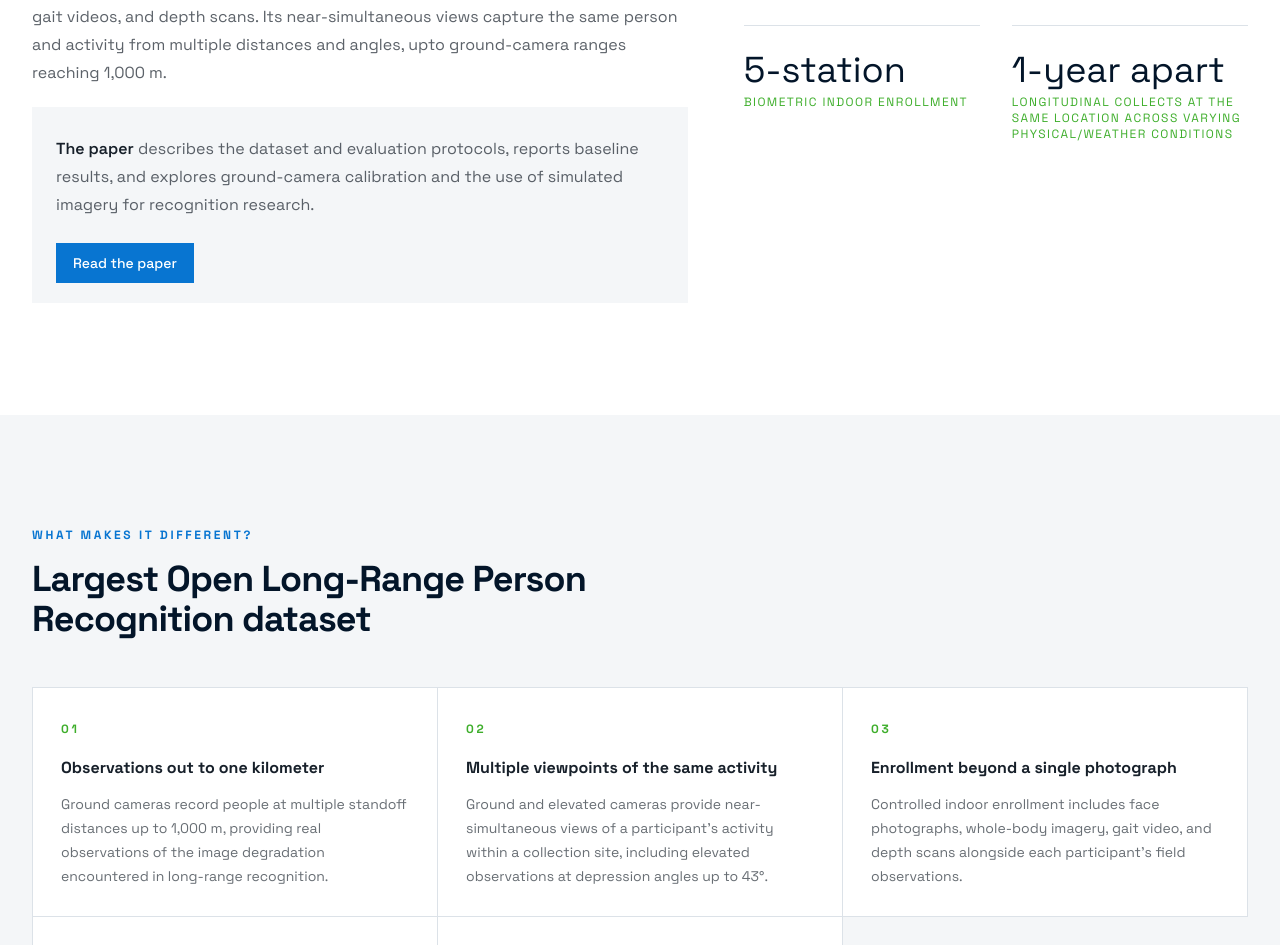
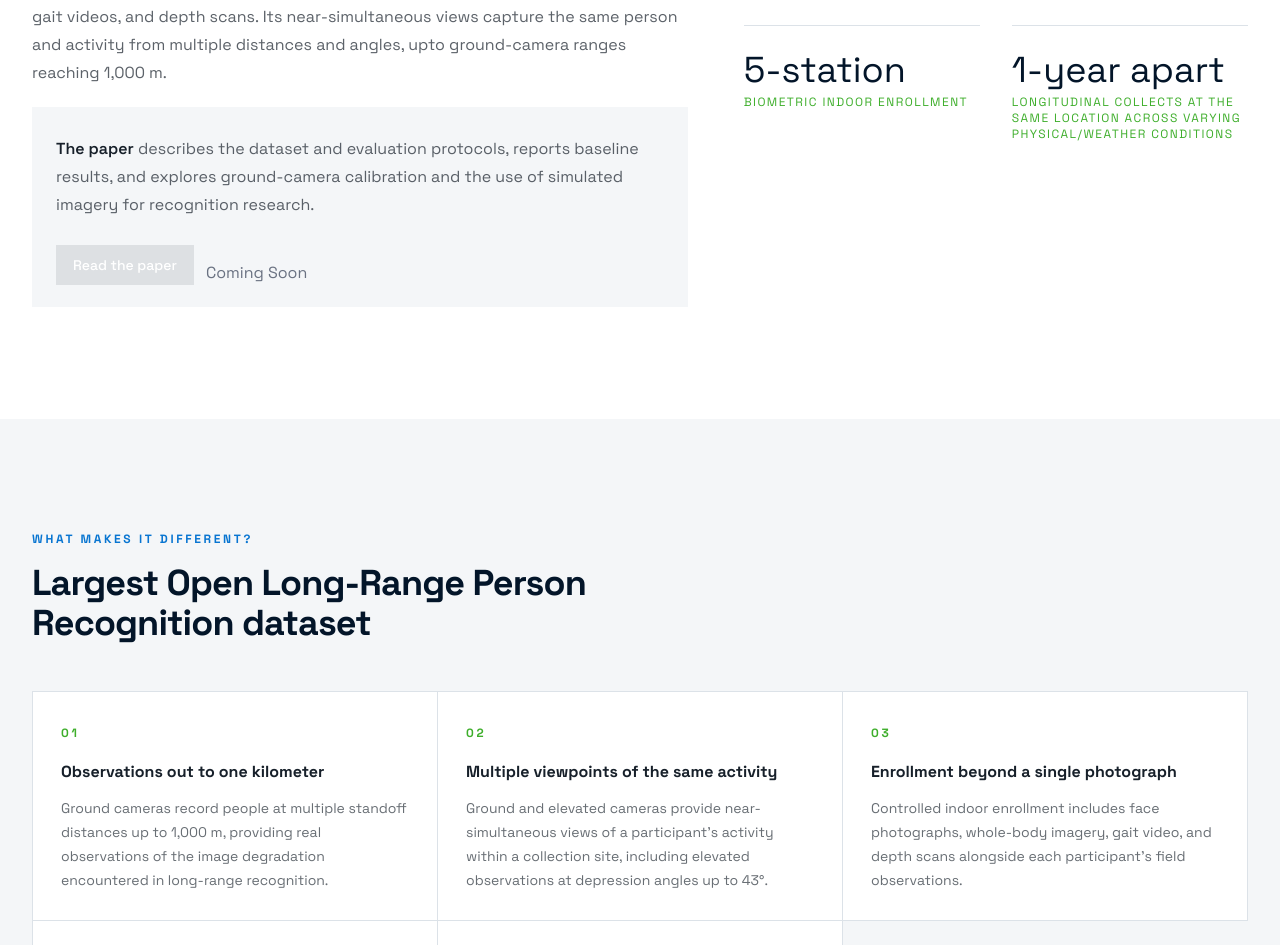
Before and after one commit to Kitware/caliperdata, a Jekyll site: the page built from index.md, in a window 1280 px wide. Shown: the part 1285-2230 px from the top of the page. Built offline with Jekyll 4.4.1, drawn with Linux system fonts in a browser that asks for light colours.

Commit message:
Getting site ready to go live

```diff
--- a/_config.yml
+++ b/_config.yml
@@ -1,6 +1,6 @@
 title: CALIPeR
 description: Site description
-url: ""
+url: "https://caliperdata.org"
 baseurl: ""
 exclude:
   - node_modules
--- a/_includes/overview.html
+++ b/_includes/overview.html
@@ -16,12 +16,13 @@
                 {{ paragraph | markdownify }}
               {% endfor %}
               {% if page.overview.cta_section.buttons %}
-                <div class="mt-6 flex flex-wrap gap-3">
+                <div class="mt-6 flex items-center gap-3">
                   {% for button in page.overview.cta_section.buttons %}
-                    <a class="btn rounded-none{% if button.style == 'primary' %} btn-primary{% else %} btn-outline{% endif %}" href="{{ button.url }}" target="{{ button.target }}">
+                    <a class="btn btn-disabled cursor-not-allowed rounded-none{% if button.style == 'primary' %} btn-primary{% else %} btn-outline{% endif %}" href="{{ button.url }}" target="{{ button.target }}">
                       {{ button.label | escape }}
                     </a>
                   {% endfor %}
+                  <span class="mt-4 text-gray-500">Coming Soon</span>
                 </div>
               {% endif %}
             </div>
--- a/_includes/releases.html
+++ b/_includes/releases.html
@@ -32,7 +32,7 @@
                         </div>
                         {% endif %}
                         {% if item.button %}
-                        <a class="btn btn-secondary" href="{{ item.button.url | escape }}" {% if item.button.target %}target="{{ item.button.target | escape }}"{% endif %}>
+                        <a class="btn btn-secondary btn-disabled cursor-not-allowed" href="{{ item.button.url | escape }}" {% if item.button.target %}target="{{ item.button.target | escape }}"{% endif %}>
                             {{ item.button.text | escape }}
                         </a>
                         {% endif %}
--- a/assets/css/site.css
+++ b/assets/css/site.css
@@ -6,6 +6,8 @@
     --font-sans: "Space Grotesk", ui-sans-serif, system-ui, sans-serif;
     --font-serif: ui-serif, Georgia, Cambria, "Times New Roman", Times, serif;
     --font-mono: "Space Mono", ui-monospace, SFMono-Regular, monospace;
+    --color-gray-500: oklch(55.1% 0.027 264.364);
+    --color-gray-600: oklch(44.6% 0.03 256.802);
     --color-white: #fff;
     --spacing: 0.25rem;
     --container-xl: 36rem;
@@ -749,6 +751,30 @@
     }
     @supports (color: color-mix(in lab, red, red)) {
       .btn:is(.btn-disabled, :disabled, [disabled], [aria-disabled="true"]):not(.btn-link, .btn-ghost) {
+        background-color: color-mix(in oklab, var(--color-base-content) 10%, transparent);
+      }
+    }
+    .btn:is(:is(.btn-disabled), :disabled, [disabled], [aria-disabled="true"]) {
+      pointer-events: none;
+      color: var(--color-base-content);
+    }
+    @supports (color: color-mix(in lab, red, red)) {
+      .btn:is(:is(.btn-disabled), :disabled, [disabled], [aria-disabled="true"]) {
+        color: color-mix(in oklch, var(--color-base-content) 20%, #0000);
+      }
+    }
+    .btn:is(:is(.btn-disabled), :disabled, [disabled], [aria-disabled="true"]) {
+      --btn-bg: #0000;
+      --btn-border: #0000;
+      background-image: none;
+      --btn-inset: 0 0 0 0 oklch(0% 0 0/0);
+      --btn-shadow: 0 0 0 0 oklch(0% 0 0/0);
+    }
+    .btn:is(:is(.btn-disabled), :disabled, [disabled], [aria-disabled="true"]):not(.btn-link, .btn-ghost) {
+      background-color: var(--color-base-content);
+    }
+    @supports (color: color-mix(in lab, red, red)) {
+      .btn:is(:is(.btn-disabled), :disabled, [disabled], [aria-disabled="true"]):not(.btn-link, .btn-ghost) {
         background-color: color-mix(in oklab, var(--color-base-content) 10%, transparent);
       }
     }
@@ -2051,6 +2077,9 @@
       outline-offset: 2px;
     }
   }
+  .cursor-not-allowed {
+    cursor: not-allowed;
+  }
   .resize {
     resize: both;
   }
@@ -2374,6 +2403,12 @@
     @supports (color: color-mix(in lab, red, red)) {
       color: color-mix(in oklab, var(--color-base-content) 70%, transparent);
     }
+  }
+  .text-gray-500 {
+    color: var(--color-gray-500);
+  }
+  .text-gray-600 {
+    color: var(--color-gray-600);
   }
   .text-neutral {
     color: var(--color-neutral);
```
